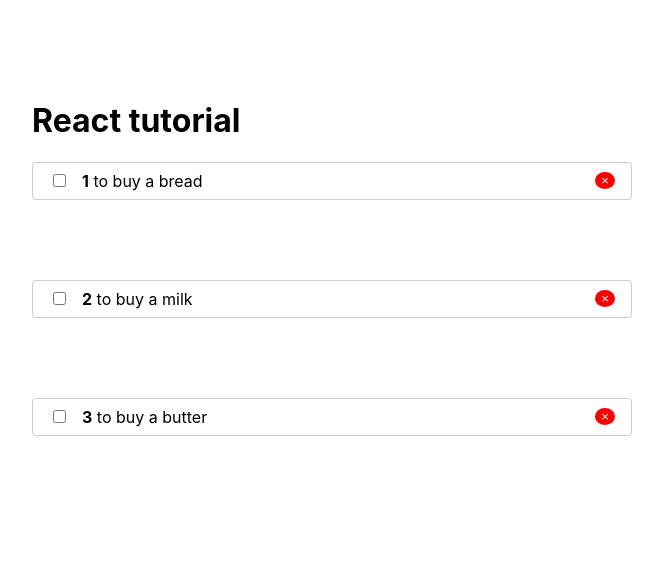
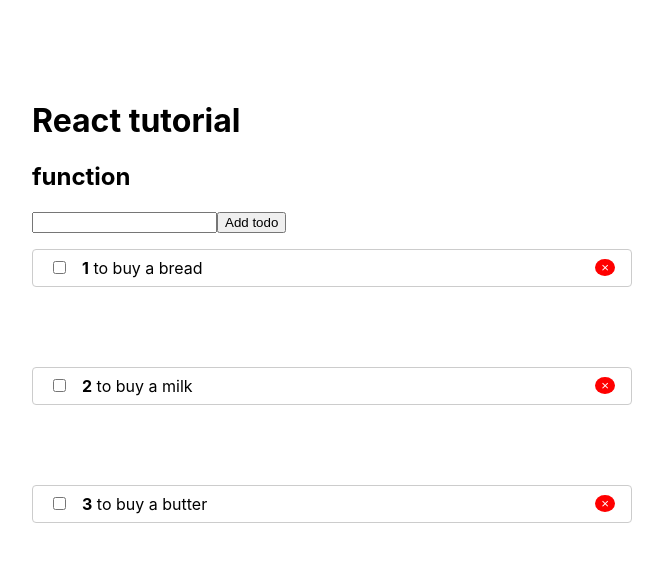
Before and after one commit to Anrower/todo-vladilen, a React (Create React App) app: page / in a window 1280 px wide. Shown: the top 562 px of the page, without its empty margins (308-971 px from the left). Built offline with nearby package versions, Linux system fonts and the light colour scheme.

Commit message:
feat: implemetn custom hook useInputValue

```diff
--- a/src/App.js
+++ b/src/App.js
@@ -1,6 +1,7 @@
 import React, { useState } from 'react'
 import TodoList from './Todo/TodoList';
 import Context from './context';
+import AddTodo from './Todo/AddTodo';
 
 function App() {
   const [todos, setTodos] = useState(
@@ -26,11 +27,30 @@
     setTodos(todos.filter(todo => todo.id !== id))
   }
 
+  function addTodo(title) {
+    setTodos(
+      todos.concat([
+        {
+          title,
+          id: Date.now(),
+          complited: false
+        }
+      ])
+    )
+  }
+
+
+
   return (
     <Context.Provider value={{ removeTodo }}>
       <div className='wrapper'>
         <h1>React tutorial</h1>
-        <TodoList todos={todos} onToggle={toggleTodo} />
+        <h2>{typeof addTodo}</h2>
+        <AddTodo onCreate={addTodo} />
+        {todos.length ?
+          <TodoList todos={todos} onToggle={toggleTodo} /> :
+          <p>No todos</p>
+        }
       </div>
     </Context.Provider>
   );
--- /dev/null
+++ b/src/Todo/AddTodo.jsx
@@ -0,0 +1,42 @@
+import React, { useState } from 'react'
+import PropTypes, { func } from 'prop-types'
+
+function useInputValue(defaultValue = '') {
+  const [value, setValue] = useState(defaultValue)
+
+  return {
+    bind: {
+      value,
+      onChange: event => setValue(event.target.value)
+    },
+    value: () => value,
+    clear: () => setValue(''),
+
+  }
+}
+
+const AddTodo = ({ onCreate }) => {
+  const input = useInputValue('')
+
+  function submitHandler(event) {
+    event.preventDefault()
+
+    if (input.value().trim()) {
+      onCreate(input.value())
+      input.clear()
+    }
+  }
+
+  return (
+    <form style={{ marginBottom: '1rem' }} onSubmit={submitHandler}>
+      <input {...input.bind} />
+      <button type='submit'>Add todo</button>
+    </form>
+  )
+}
+
+AddTodo.propTypes = {
+  onCreate: PropTypes.func.isRequired
+}
+
+export default AddTodo
```
